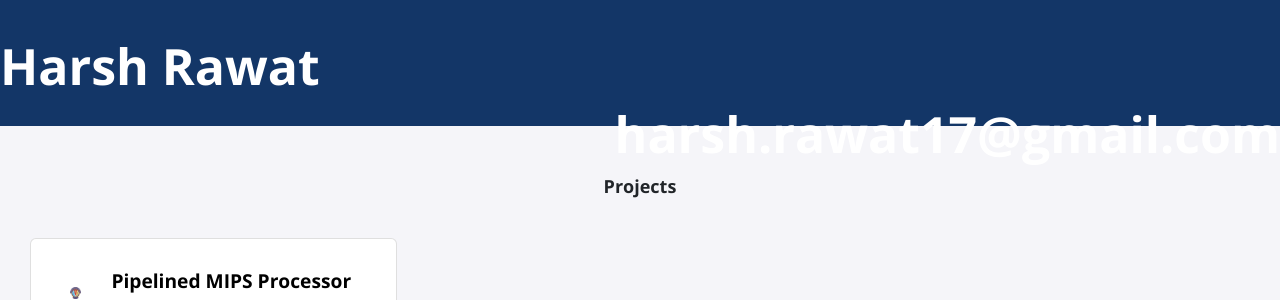
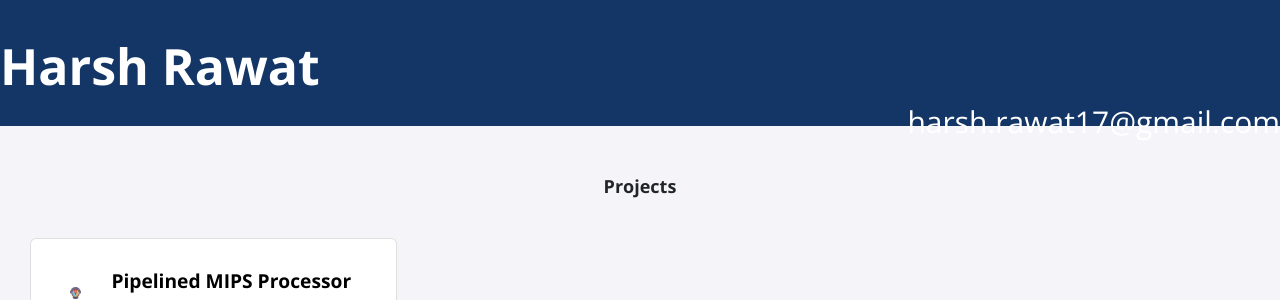
Before and after one commit to harshrawat17/template3, a Jekyll site: the page built from index.html, in a window 1280 px wide. Shown: the part 194-494 px from the top of the page. Built offline with Jekyll 4.4.1, drawn with Linux system fonts in a browser that asks for light colours; nearby versions of some CDN libraries.

Commit message:
Update profile.scss

```diff
--- a/_sass/profile.scss
+++ b/_sass/profile.scss
@@ -9,8 +9,8 @@
         color: white;
     }
     h3 {
-        font-size: 50px;
-        font-weight: 700;
+        font-size: 30px;
+        font-weight: 400;
         color: white;
         text-align: right;
     }
```
